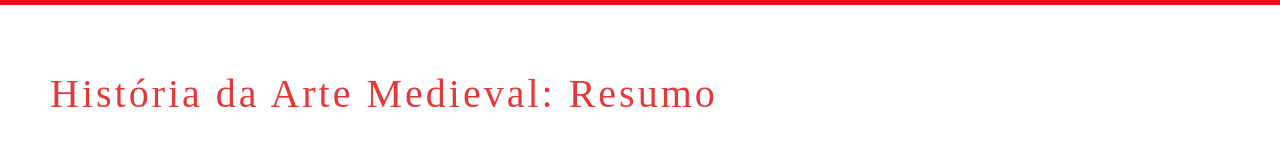
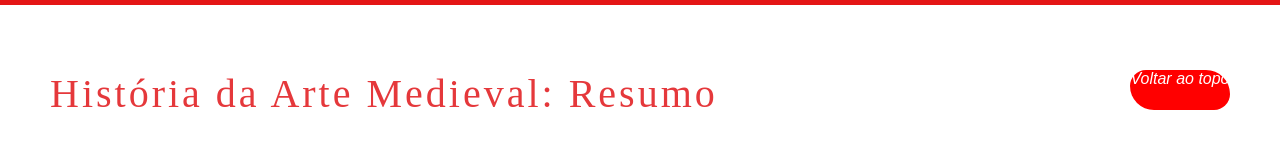
Before and after one commit to gabrieltheodoro1x/Templ-rios, a plain HTML site: page arte.html in a window 1280 px wide. Shown: the part 349-509 px from the top of the page. Drawn offline with Linux system fonts and the light colour scheme; files that its build step writes are made by us from their sources; grey boxes are pictures that could not be loaded.

Commit message:
Update arte.html 2

```diff
--- a/arte.html
+++ b/arte.html
@@ -31,6 +31,8 @@
         <h1>Artes Medievais</h1>
     </header>
     <main>
+        <div>
+            <a href="#he" id="voltar"><i>Voltar ao topo</i></a>
             <h2>História da Arte Medieval: Resumo</h2>
                     <table>
                         <tr>
@@ -125,7 +127,7 @@
                         </footer>
                     </body>
                     </html>
-
+        </div>
     </main>
     <script src="js/script-mobile-menu.js"></script>
 
```
Lines whose indentation alone changed are shown as unchanged.
